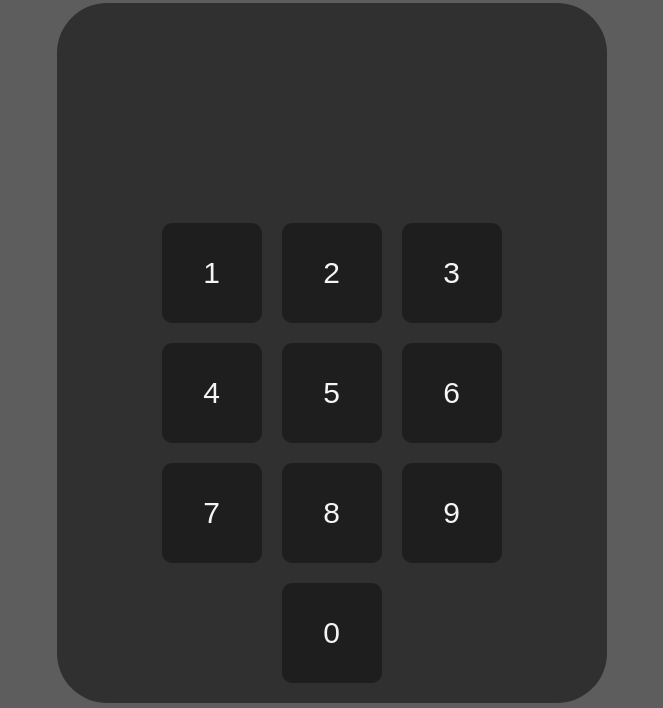
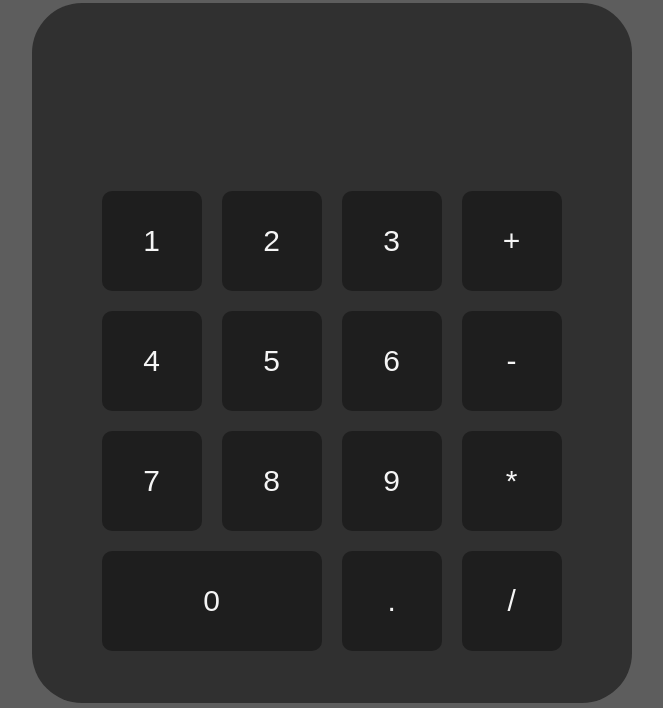
Before and after one commit to ManavGhaiCode/Calculater, a plain HTML site: page index.html in a window 1280 px wide. Shown: the part 92-800 px from the top of the page, without its empty margins (310-973 px from the left). Drawn offline with Linux system fonts and the light colour scheme.

```diff
--- a/index.html
+++ b/index.html
@@ -21,19 +21,24 @@
                     <button>1</button>
                     <button>2</button>
                     <button>3</button>
+                    <button>+</button>
                 </senction>
                 <senction class="center">
                     <button>4</button>
                     <button>5</button>
                     <button>6</button>
+                    <button>-</button>
                 </senction>
                 <senction class="center">
                     <button>7</button>
                     <button>8</button>
                     <button>9</button>
+                    <button>*</button>
                 </senction>
                 <senction class="center">
-                    <button>0</button>
+                    <button id="zero">0</button>
+                    <button>.</button>
+                    <button>/</button>
                 </senction>
             </section>
         </div>
--- a/style.css
+++ b/style.css
@@ -50,7 +50,7 @@ h1 {
     flex-direction: column;
 
     height: 70rem;
-    width: 55rem;
+    width: 60rem;
 
     border-radius: 5rem;
     padding: 1rem;
@@ -69,6 +69,8 @@ h1 {
     justify-content: center;
     align-items: center;
 
+
+    flex: 80%;
     flex-direction: column;
 }
 
@@ -83,3 +85,7 @@ h1 {
     font-size: 3rem;
     background-color: #1e1e1e;
 }
+
+#number-pad #zero {
+    width: 22rem;
+}
```
